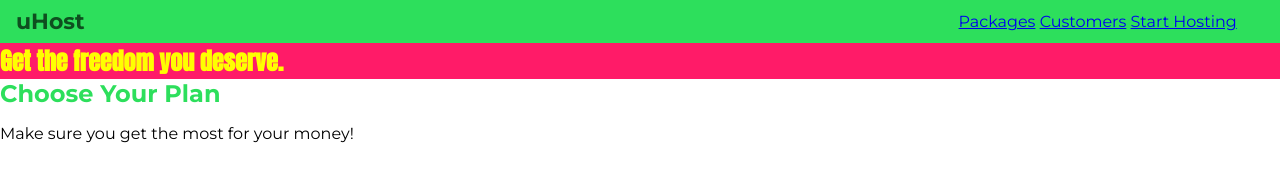
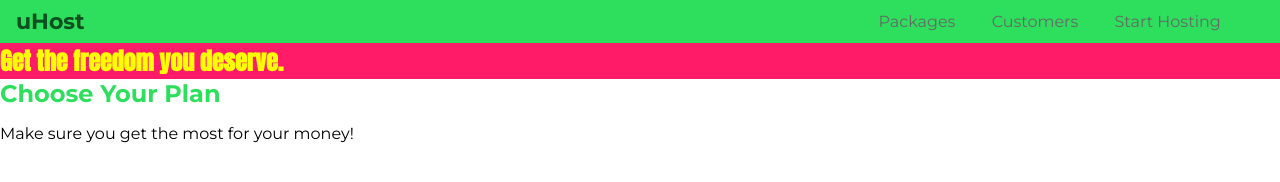
Before and after one commit to resulparahadow/complete_css, a plain HTML site: page index.html in a window 1280 px wide. Drawn offline with Linux system fonts and the light colour scheme.

Commit message:
17. Styling Anchor Tags. Done

```diff
--- a/main.css
+++ b/main.css
@@ -66,4 +66,10 @@ body {
 
 .main-nav .main-nav-item {
     display: inline-block;
+    margin: 0 16px;
 }
+
+.main-nav-item > a {
+    color: #646b66;
+    text-decoration: none;
+}
```
